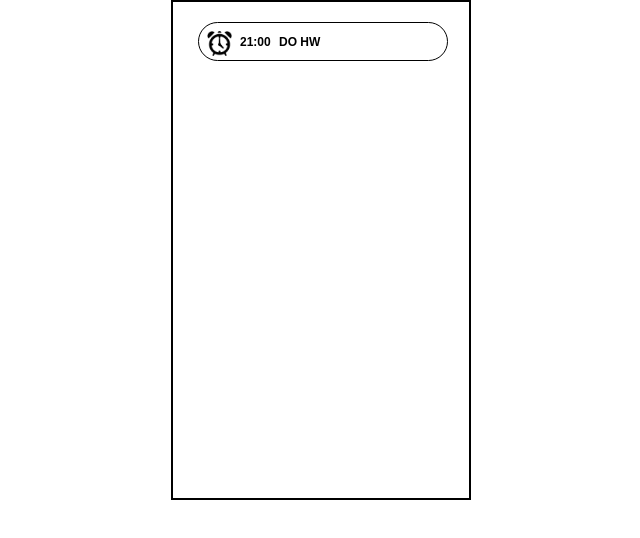
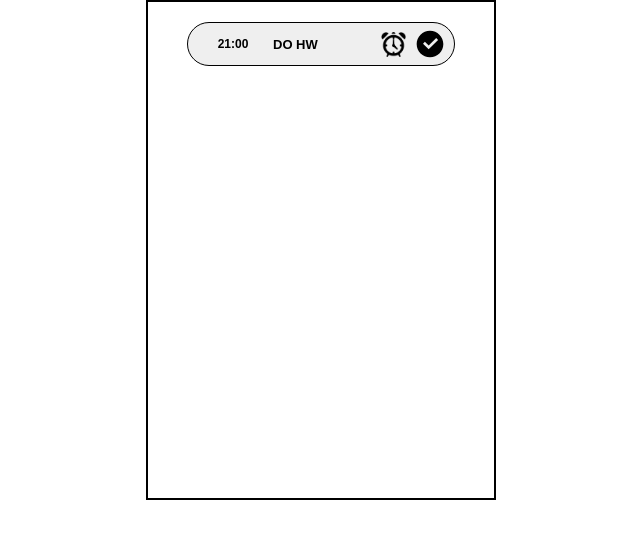
Before and after one commit to QqWwEe123123123/AgendaExtension, a React (Create React App) app: page / in a window 1280 px wide. Shown: the top 538 px of the page, without its empty margins (319-959 px from the left). Built offline with nearby package versions, Linux system fonts and the light colour scheme.

Commit message:
completed task component

```diff
--- a/package.json
+++ b/package.json
@@ -8,6 +8,7 @@
     "@testing-library/user-event": "^12.8.3",
     "react": "^17.0.2",
     "react-dom": "^17.0.2",
+    "react-icons": "^4.2.0",
     "react-scripts": "4.0.3",
     "styled-components": "^5.3.0",
     "web-vitals": "^1.1.2"
--- a/src/App.js
+++ b/src/App.js
@@ -7,7 +7,7 @@ function App() {
     <div>
       <GlobalStyle />
       <Container>
-        <Task name="DO HW" dueDate="21:00" >
+        <Task name="DO HW" dueDate="21:00" priority="HIGH">
 
         </Task>
       </Container>
--- a/src/Components/Task/Task.elements.jsx
+++ b/src/Components/Task/Task.elements.jsx
@@ -6,38 +6,42 @@ export const Container = styled.div`
   position: absolute;
   margin-top: 20px;
   border-radius: 100px;
-  padding-bottom: 5px;
+  padding: 5px;
+  background-color: ${({color}) => color};
 `
 export const LargeSec = styled.div`
   border-radius: 100px;
-  width: 5.5em;
+  width: 6em;
   height: 2em;
   float: left;
+  display: flex;
+  align-items: center;
 `
 
 export const SmallSec = styled.div`
-  /* border: 1px red solid; */
   border-radius: 100px;
   width: 5em;
   height: 2em;
   float: left;
   margin: auto;
+  display: flex;
+  align-items: center;
+  justify-content: center;
 `
 
 export const Img = styled.img`
   margin: 0.5em;
   width: 25px;
-  float: left;
 `
 
 export const TextBox = styled.h6`
   font-size: 12px;
-  margin-top: 1em;
-  float: left;
 `
 
 export const BigTextBox = styled.h6`
   font-size: 13px;
-  float: left;
-  margin: 0.5em auto;
 `
+export const Icon = styled.div`
+  display: flex;
+  justify-content: center;
+`
--- a/src/Components/Task/Task.jsx
+++ b/src/Components/Task/Task.jsx
@@ -1,19 +1,41 @@
-import React from 'react'
-import alarmClock from '../../images/alarm-clock.png'
+import { React, useState } from 'react';
+import alarmClock from '../../images/alarm-clock.png';
+import {
+  RiCheckboxBlankCircleLine,
+  RiCheckboxCircleFill
+} from 'react-icons/ri';
 
-import { Container,SmallSec,LargeSec,Img,TextBox } from './Task.elements'
+import { Container, SmallSec, LargeSec, Img, TextBox, BigTextBox, Icon } from './Task.elements'
 
-const Task = ({name, dueDate, dateCreated, priority}) => {
+const Task = ({ name, dueDate, priority }) => {
+
+  const [done, setDone] = useState(0);
+
+  const handleColor = () => {
+    if (!done) return '#efefefff';
+    if (priority == "HIGH") return '#e06666ff';
+    else if (priority == "MEDIUM") return '#ffd966ff';
+    else if (priority == "LOW") return '##93c47dff';
+  }
+
+  const handleOnClick = () => setDone(!done);
+
   return (
-    <Container>
+    <Container color={handleColor()}>
       <SmallSec>
-        <Img src={alarmClock}/>
         <TextBox>{dueDate}</TextBox>
       </SmallSec>
+
       <LargeSec>
-        <TextBox>{name}</TextBox>
+        <BigTextBox>{name}</BigTextBox>
       </ LargeSec>
-      <SmallSec />
+
+      <SmallSec >
+        <Img src={alarmClock} />
+        <Icon onClick={handleOnClick}>
+          {done ? <RiCheckboxBlankCircleLine size="2em"/> : <RiCheckboxCircleFill size="2em"/>}
+        </Icon>
+      </SmallSec>
     </Container>
   )
 }
--- a/src/GlobalStyles.jsx
+++ b/src/GlobalStyles.jsx
@@ -11,14 +11,17 @@ const GlobalStyle = createGlobalStyle`
 
 export const Container = styled.div`
   z-index: 1;
-  border: 20;
-  width: 300px;
+  width: 350px;
+  height: 500px;
+
   margin-right: auto;
   margin-left: auto;
   padding-right: 25px;
   padding-left: 25px;
   border: 2px solid;
-  height: 500px;
+
+  display: flex;
+  justify-content: center;
 `
 
 export default GlobalStyle
```
Also changed, not shown: 1 other file (tests, documents, lock files or other folders).
